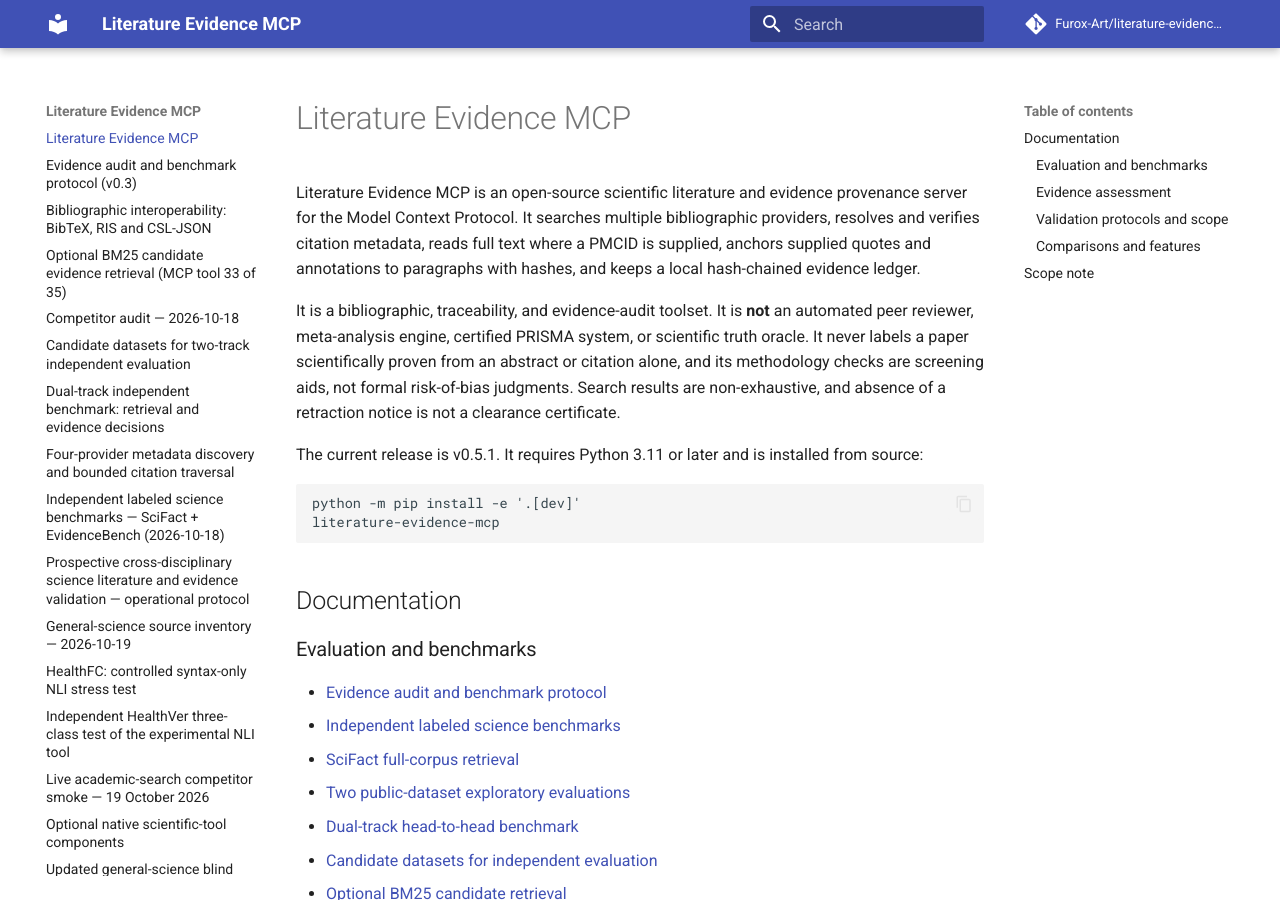
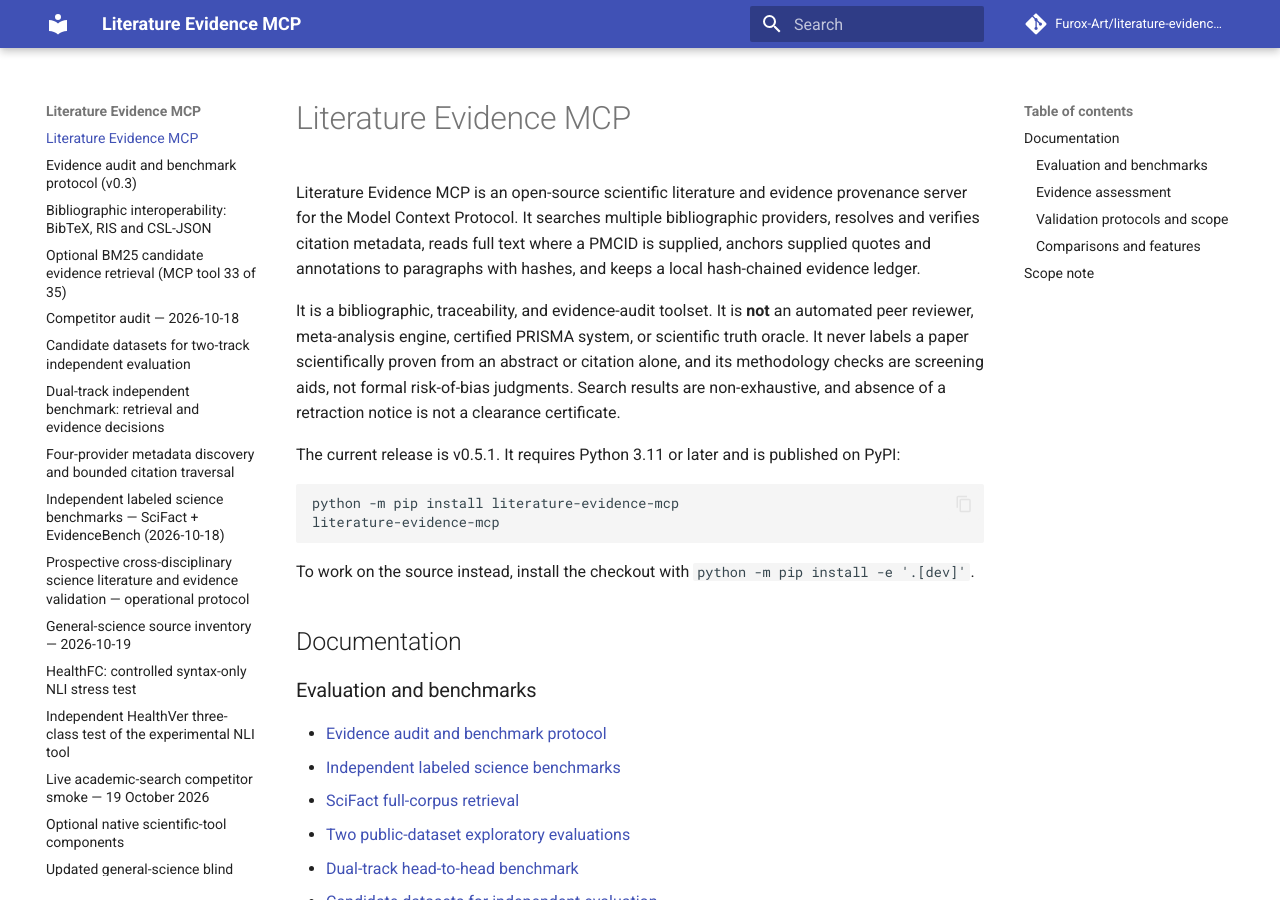
Before and after one commit to Furox-Art/literature-evidence-mcp, an MkDocs documentation site: the page built from docs/index.md, in a window 1280 px wide and 900 px high. Built offline with MkDocs 1.6.1 and Material for MkDocs 9.7.7, drawn with Linux system fonts in a browser that asks for light colours; comment, search, counter and statistics services are not loaded.

Commit message:
docs: lead with the PyPI install, keep the source install as the dev path (#63)

````diff
--- a/docs/index.md
+++ b/docs/index.md
@@ -13,13 +13,16 @@ abstract or citation alone, and its methodology checks are screening aids, not
 formal risk-of-bias judgments. Search results are non-exhaustive, and absence of
 a retraction notice is not a clearance certificate.
 
-The current release is v0.5.1. It requires Python 3.11 or later and is installed
-from source:
+The current release is v0.5.1. It requires Python 3.11 or later and is published
+on PyPI:
 
 ```bash
-python -m pip install -e '.[dev]'
+python -m pip install literature-evidence-mcp
 literature-evidence-mcp
 ```
+
+To work on the source instead, install the checkout with
+`python -m pip install -e '.[dev]'`.
 
 ## Documentation
 
````
Also changed, not shown: README.md (+7 -0 lines).
